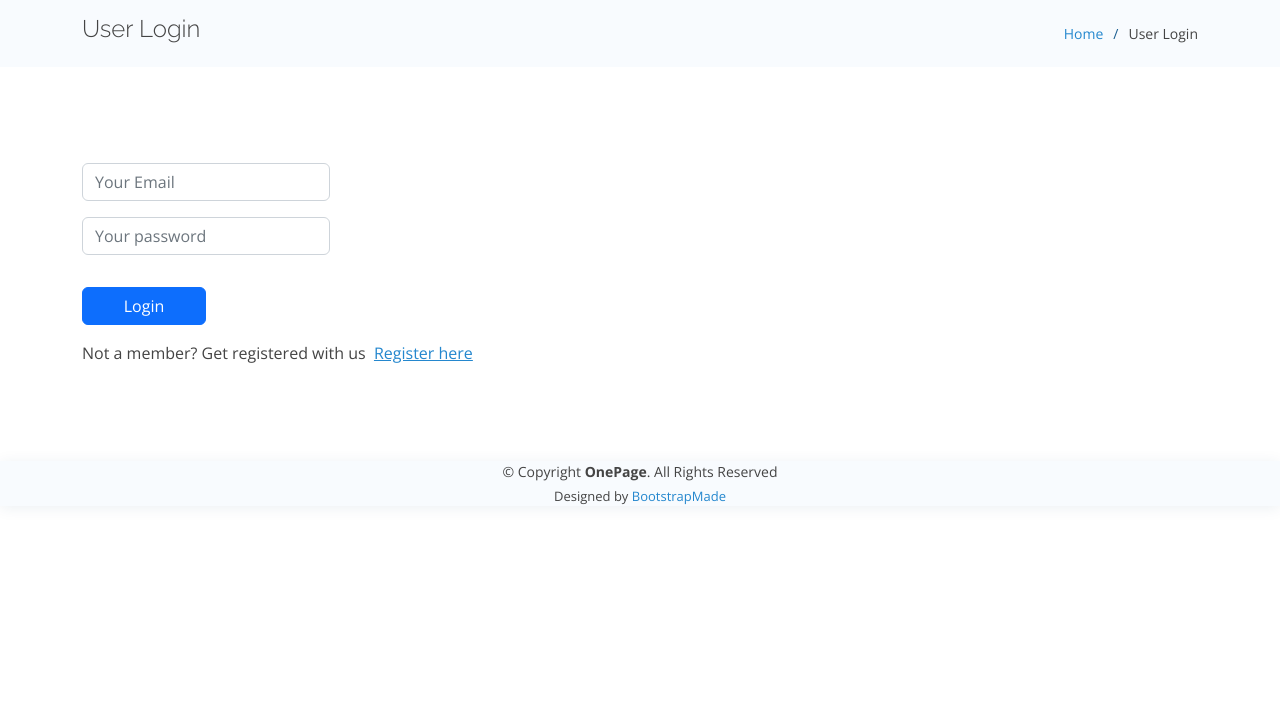
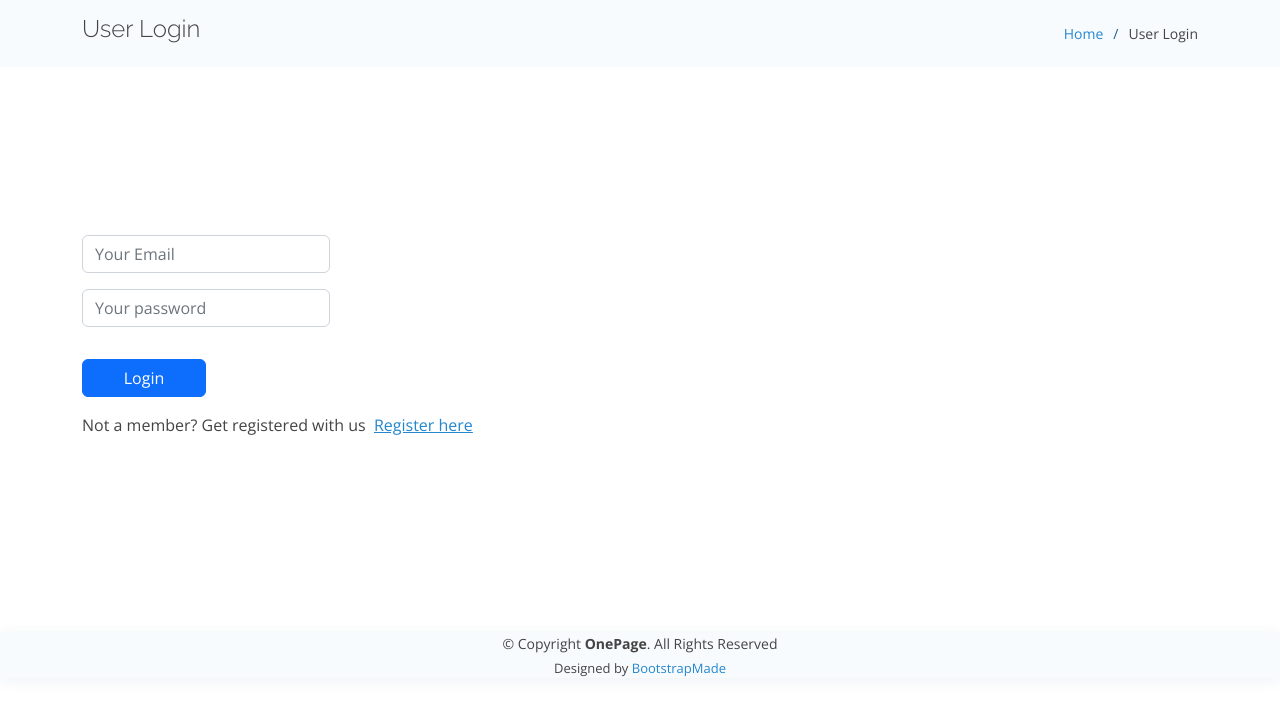
Before and after one commit to dheerajk-m/Ticket_Management_System, a Django app: template User_Application/templates/user_login.html in a window 1280 px wide. Shown: the part 72-800 px from the top of the page. Run offline with Django 3.2, Linux system fonts and the light colour scheme; the template is opened without the code that fills it, so the values that code supplies are empty; some libraries are stand-ins or nearby versions.

Commit message:
secondary commit

```diff
--- a/Base_Application/static/assets/css/style.css
+++ b/Base_Application/static/assets/css/style.css
@@ -1733,6 +1733,12 @@ section {
   margin-top: 72px;
 }
 
+.inner-page {
+  min-height: 100px;
+  margin-top: 72px;
+  margin-bottom: 100px;
+}
+
 @media (max-width: 992px) {
   .breadcrumbs {
     margin-top: 58px;
--- a/User_Application/templates/user_login.html
+++ b/User_Application/templates/user_login.html
@@ -30,7 +30,7 @@
 
     <section class="inner-page">
       <div class="container">
-        <div class="col-lg-8 mt-5 mt-lg-0">
+        <div class="col-lg-8 mt-2 mt-lg-0">
           <div class="my-3">
                 <div class="sent-message text-success">{{success}}</div>
                 <div class="error-message text-warning">{{not_logged_in}}</div>
@@ -53,12 +53,15 @@
           <div class="sent-message mt-3"><p>Not a member? Get registered with us &nbsp;<a class="getstarted" href="{% url 'User_Application:registration' %}"><u>Register here</u></a></p></div>
           </div>
       </div>
+
     </section>
 
   </main><!-- End #main -->
 
   <!-- ======= Footer ======= -->
+
   {% include 'footer.html' %}
+
   <!-- End Footer -->
 
   <div id="preloader"></div>
```
